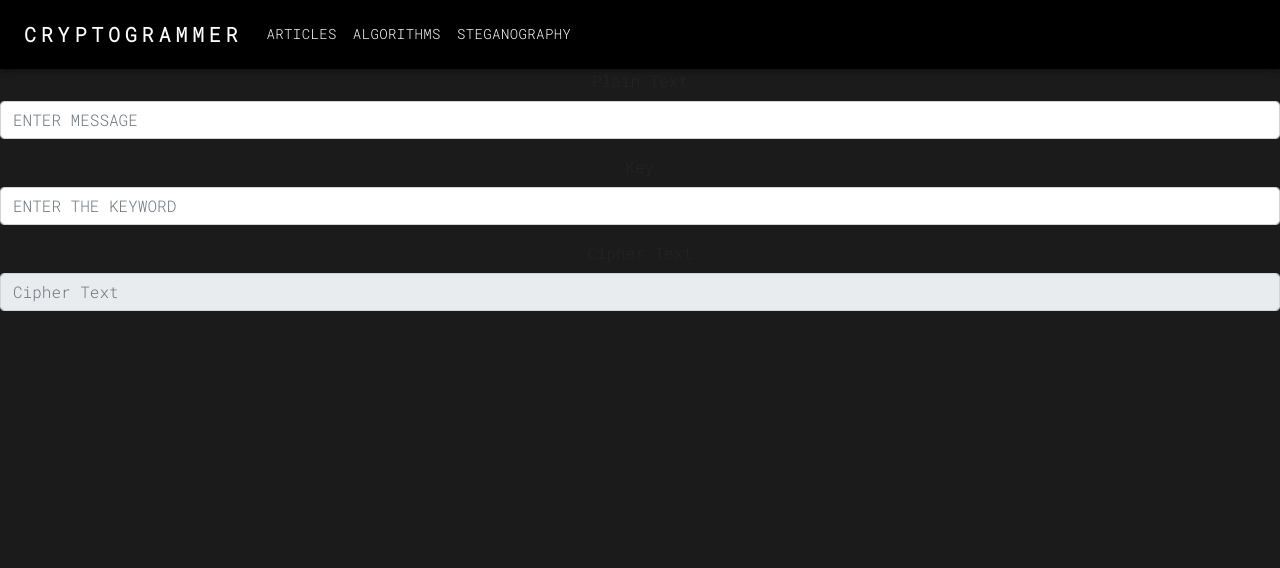
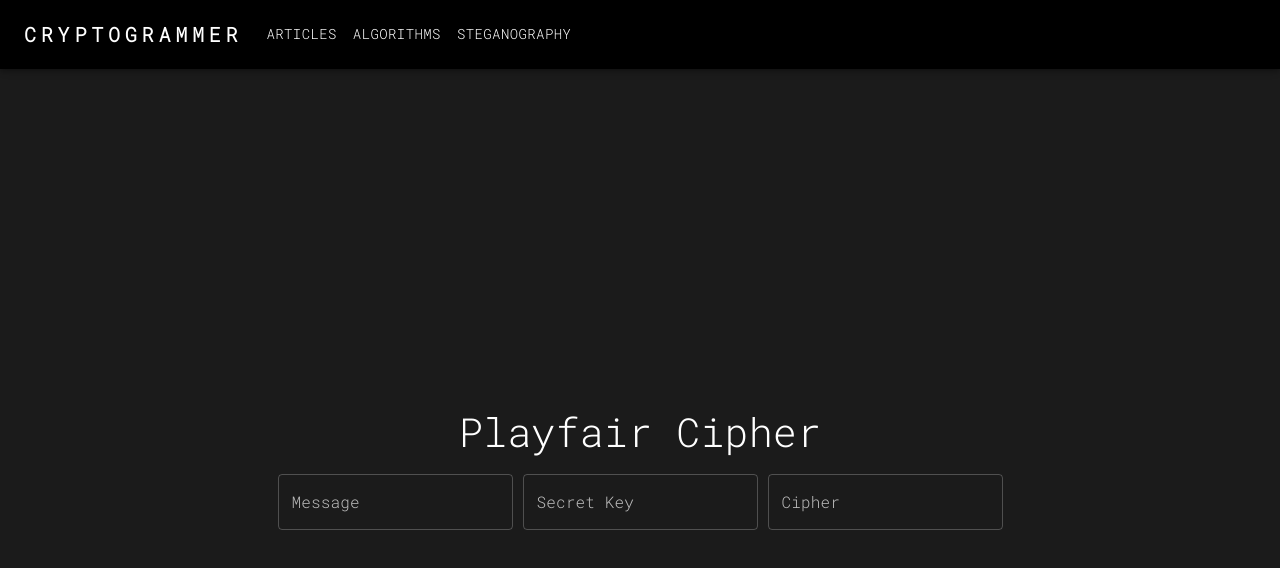
Before and after one commit to shadowasphodel2919/Cryptogrammer, a React (Create React App) app: page /algorithms/playfair in a window 1280 px wide. Shown: the top 568 px of the page. Built offline with nearby package versions, Linux system fonts and the light colour scheme.

Commit message:
Added material ui to playfair cipher

```diff
--- a/src/Algos/Playfair.jsx
+++ b/src/Algos/Playfair.jsx
@@ -1,6 +1,27 @@
-import Button from 'react-bootstrap/Button';
-import Form from 'react-bootstrap/Form';
-import { useEffect, useState } from "react";
+import { useState } from "react";
+import TextField from '@mui/material/TextField';
+import CssBaseline from '@mui/material/CssBaseline';
+import { createTheme, ThemeProvider, styled } from '@mui/material/styles';
+const theme = createTheme({
+    palette: {
+      mode: 'dark',
+    },
+  });
+const Container = styled('div')({
+    display: 'flex',
+    flexDirection: 'column',
+    alignItems: 'center',
+    justifyContent: 'center',
+    height: '100vh',
+    gap: 10,
+  });
+const Main = styled('div')({
+    display: 'flex',
+    flexDirection: 'row',
+    alignItems: 'center',
+    justifyContent: 'center',
+    gap: 10,
+});
 
 export const Playfair = () => {
     const [message, setMessage] = useState("");
@@ -8,20 +29,33 @@ export const Playfair = () => {
     const [playSq, setPlaySq] = useState([]);
     const [cipher, setCipher] = useState("");
 
-    useEffect(() => {
-      encode()
-    }, [message, key])
+    const ALPHA_REGEX = /^[a-zA-Z]+$/;
 
-    const encode = () => {
-        buildPlayfairSquare();
-        formatMessage();
-        console.log(message);
-        console.log(playSq);
-        var msg = message.toUpperCase();
+    function onMessageChange(txt){
+        let value = txt.toUpperCase();
+        setMessage(value);
+        let c1 = encode(value);
+        setCipher(c1);
+    }
+    function onKeyChange(txt){
+        let value = txt.toUpperCase();
+        buildPlayfairSquare(key);
+        setKey(value);
+    }
+    function onCipherChange(txt){
+        let value = txt.toUpperCase();
+        setCipher(value);
+        let c1 = encode(value);
+        setMessage(c1);
+    }
+
+    const encode = (msg) => {
+        let playSq = buildPlayfairSquare(key);
+        msg = formatMessage(msg);
         let indexA = new Array(2);
         let indexB = new Array(2);
         let res='';
-        for(let i = 0; i < message.length-1; i+=2){
+        for(let i = 0; i < msg.length-1; i+=2){
             let a = msg.charAt(i);
             let b = msg.charAt(i+1);
             //search
@@ -53,12 +87,11 @@ export const Playfair = () => {
                 res += playSq[indexB[0]][indexA[1]];
             }
         }
-        setCipher(res);
+        return res;
     }
 
 
-    const formatMessage = () => {
-        var text = message.toUpperCase()
+    const formatMessage = (text) => {
         var newText = "";
         let i = 0;
         for(i = 0; i < text.length-1; i += 2){
@@ -66,19 +99,20 @@ export const Playfair = () => {
                 newText += text[i]+text[i+1];
             }
             else{
-                newText += text[i]+'x'+text[i+1];//using x coz no realwords use double x's can change later
+                newText += text[i]+'X'+text[i+1];//using x coz no realwords use double x's can change later
             }
         }
         if(i<text.length)newText += text[i++];
         if(newText.length%2!==0){
             newText = newText.concat('X')
         }
-        setMessage(newText);
+        console.log(newText);
+        return newText;
+        // setMessage(newText);
     }
 
-    const buildPlayfairSquare = () => {
+    const buildPlayfairSquare = (keyGen) => {
         let square = new Array(5);
-        var keyGen = key.toUpperCase();
         for(let i = 0; i < 5; i++){
             square[i] = new Array(5);
         }
@@ -114,19 +148,49 @@ export const Playfair = () => {
             if(i === 5)break;
         }
         setPlaySq(square);
+        return square;
     }
-    return (<Form>
-        <Form.Group className='mb-3' controlId='message'>
-            <Form.Label>Plain Text</Form.Label>
-            <Form.Control style={{textTransform: 'uppercase'}} type='text'  onChange={(e)=>setMessage(e.target.value)} placeholder='Enter Message' />
-        </Form.Group>
-        <Form.Group className='mb-3' controlId='key'>
-            <Form.Label>Key</Form.Label>
-            <Form.Control style={{textTransform: 'uppercase'}} type='text' onChange={(e)=>setKey(e.target.value)} placeholder='Enter the keyword' />
-        </Form.Group>
-        <Form.Group className='mb-3' controlId='cipher'>
-            <Form.Label>Cipher Text</Form.Label>
-            <Form.Control type='text' value={cipher} placeholder='Cipher Text' readOnly />
-        </Form.Group>
-    </Form>);
+
+    return (
+        <ThemeProvider theme={theme}>
+            <CssBaseline />
+            <Container>
+                <h1>Playfair Cipher</h1>
+                <Main>
+                    <TextField
+                        placeholder="Enter Message"
+                        label="Message"
+                        value={message}
+                        type="text"
+                        onChange={(e)=>{
+                            if(e.target.value !== "" && !ALPHA_REGEX.test(e.target.value))
+                            return;
+                            onMessageChange(e.target.value)
+                        }}
+                    />
+                    <TextField
+                        placeholder="Enter Key"
+                        label="Secret Key"
+                        value={key}
+                        type="text"
+                        onChange={(e)=>{
+                            if(e.target.value !== "" && !ALPHA_REGEX.test(e.target.value))
+                            return;
+                            onKeyChange(e.target.value)
+                        }}
+                    />
+                    <TextField
+                        placeholder="Enter Cipher"
+                        label="Cipher"
+                        value={cipher}
+                        onChange={(e)=>{
+                            if(e.target.value !== "" && !ALPHA_REGEX.test(e.target.value))
+                            return;
+                            onCipherChange(e.target.value)
+                        }}
+                    />
+                </Main>
+            </Container>
+        </ThemeProvider>
+    );
 }
```
